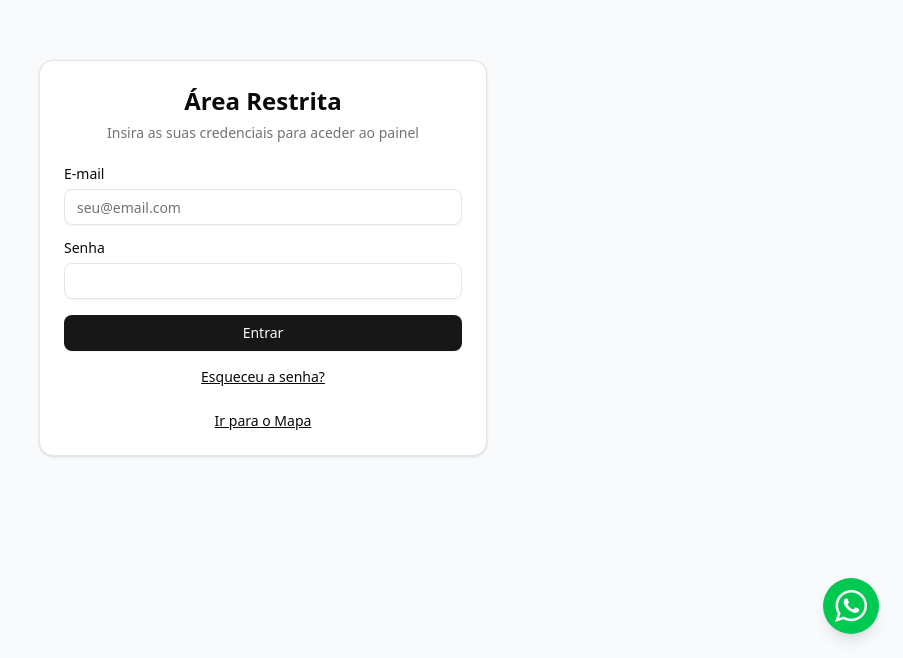
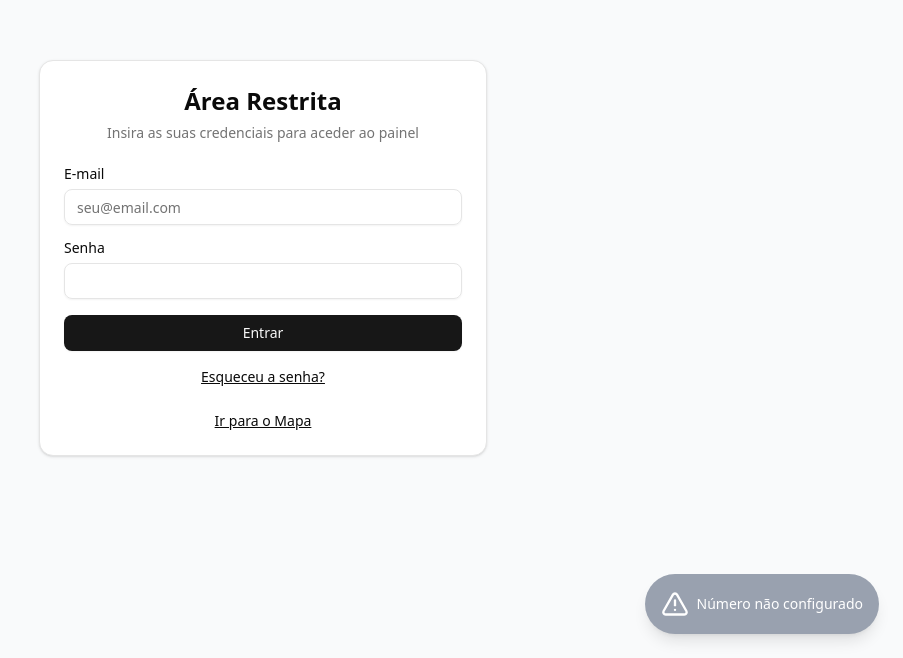
Before and after one commit to coopereweb-prog/SGMU-refinamento-dark, a React (Vite) app: page /login in a window 1280 px wide. Shown: the part 142-800 px from the top of the page, without its empty margins (377-1280 px from the left). Built offline with nearby package versions, Linux system fonts and the light colour scheme; no server answers.

Commit message:
[dyad] wrote 1 file(s)

```diff
--- a/src/components/WhatsAppButton.jsx
+++ b/src/components/WhatsAppButton.jsx
@@ -1,15 +1,21 @@
-// A importação do AlertTriangle não é mais necessária para este teste
-// import { AlertTriangle } from 'lucide-react';
+import { AlertTriangle } from 'lucide-react';
 
 export const WhatsAppButton = () => {
-  // **TESTE:** A leitura da variável de ambiente foi temporariamente removida.
-  // const whatsappNumber = import.meta.env.VITE_WHATSAPP_NUMBER;
+  // Restaurado para ler a variável de ambiente - a forma correta.
+  const whatsappNumber = import.meta.env.VITE_WHATSAPP_NUMBER;
 
-  // **TESTE:** O seu número foi colocado diretamente no código.
-  const whatsappNumber = '5519996850973';
-
-  // O bloco de erro 'if' foi removido, pois o número agora está garantido.
-  // if (!whatsappNumber) { ... }
+  // O bloco de erro foi reintroduzido para ajudar em futuros diagnósticos.
+  if (!whatsappNumber) {
+    return (
+      <div
+        className="fixed bottom-6 right-6 bg-gray-400 text-white p-4 rounded-full shadow-lg flex items-center gap-2 z-[100]"
+        title="O número do WhatsApp não está configurado. Verifique o ficheiro .env.local e reinicie o servidor."
+      >
+        <AlertTriangle size={28} />
+        <span className="text-sm hidden sm:inline">Número não configurado</span>
+      </div>
+    );
+  }
 
   const whatsappUrl = `https://wa.me/${whatsappNumber}`;
 
```
